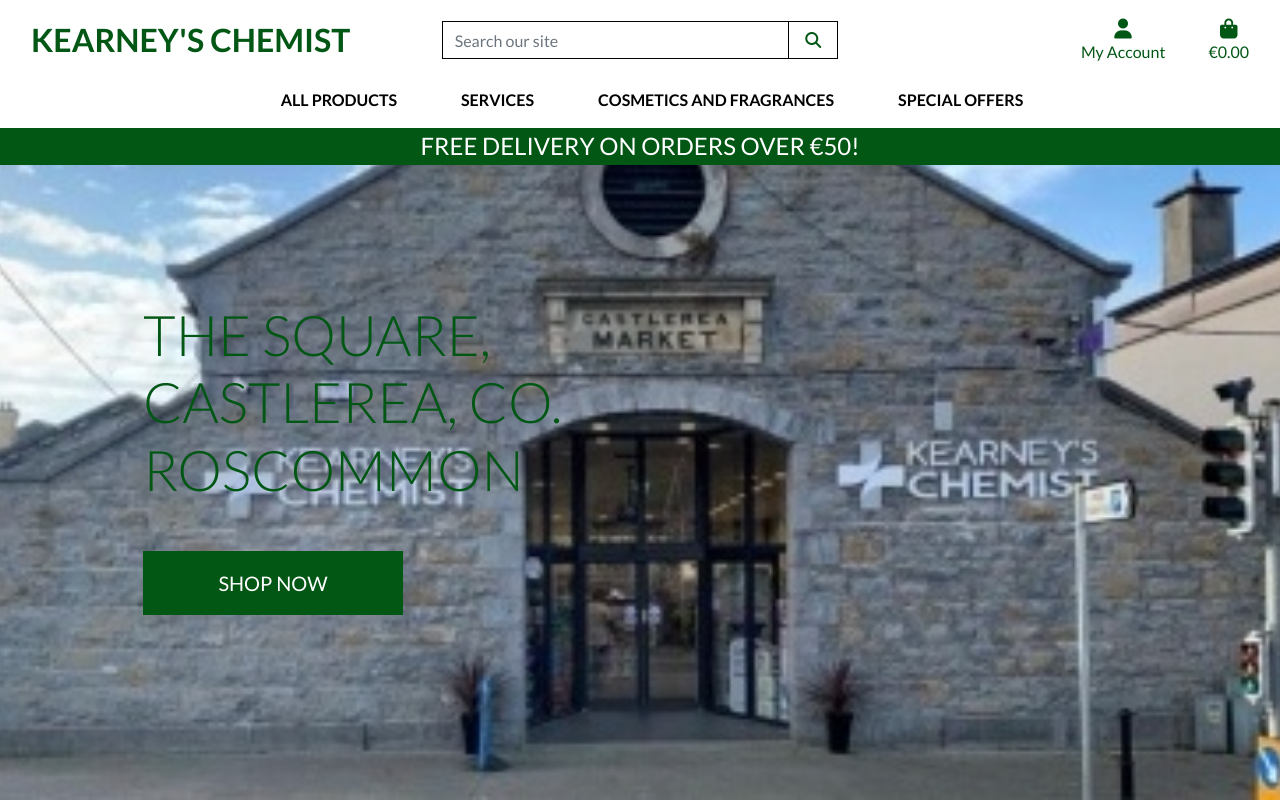
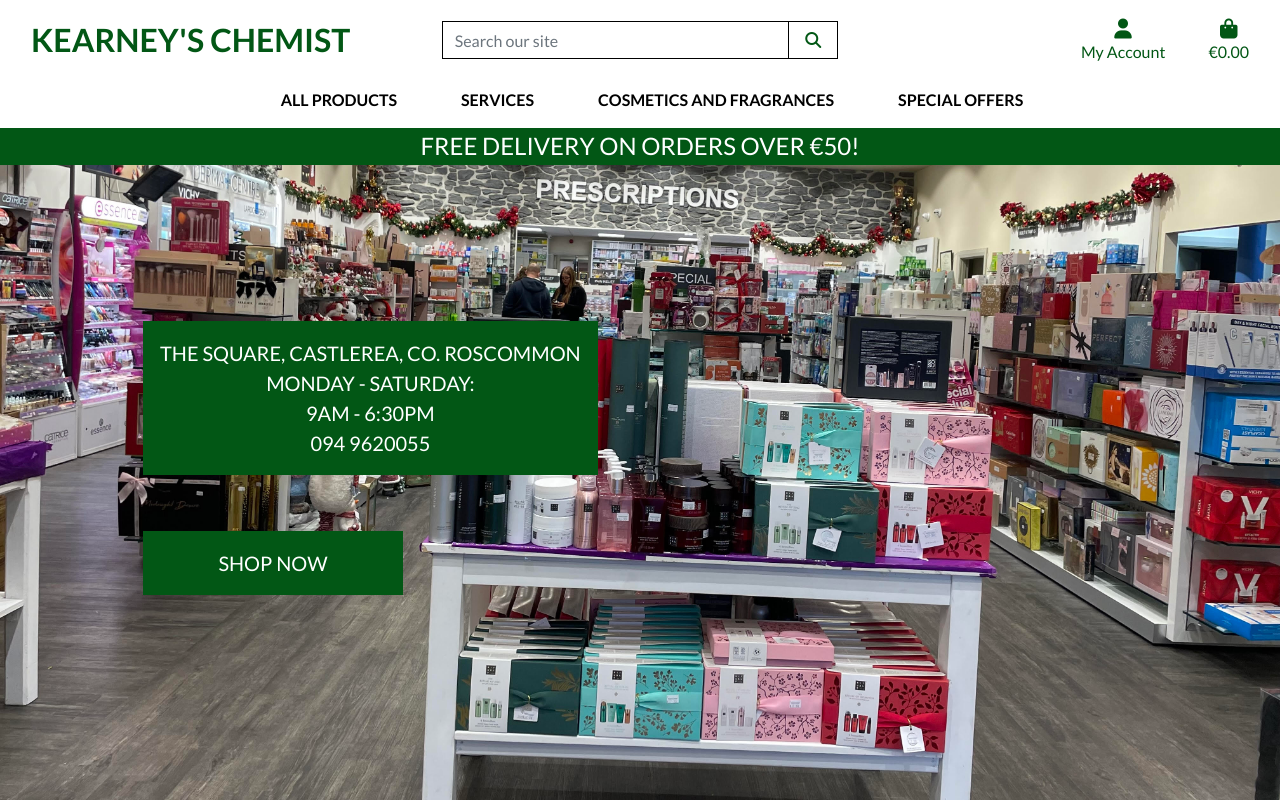
Before and after one commit to CliveC99/kearneys, a Django app: page / in a window 1280 px wide. Run offline with Django 3.2, Linux system fonts and the light colour scheme; some libraries are stand-ins or nearby versions.

Commit message:
Update home screen and text

```diff
--- a/home/templates/home/index.html
+++ b/home/templates/home/index.html
@@ -13,8 +13,12 @@
     <div class="container h-100">
         <div class="row h-100">
             <div class="col-7 col-md-6 my-auto">
-                <h1 class="display-4 logo-font green-colour">
+                <h1 class="shop-now-button btn btn-lg rounded-0 text-uppercase py-3 text-white">
                     The Square, Castlerea, Co. Roscommon
+                    <br>
+                    Monday - Saturday: <br> 9AM - 6:30PM
+                    <br>
+                    094 9620055
                 </h1>
                 <div class="my-5">
                     <h4>
--- a/static/css/base.css
+++ b/static/css/base.css
@@ -3,7 +3,7 @@ html {
 }
 
 body {
-    background: url('/media/kearnys.jpg') no-repeat center center fixed;
+    background: url('/media/unnamed.jpg') no-repeat center center fixed;
     background-size: cover;
     height: calc(100vh - 164px);
     color: #555;
```
Also changed, not shown: media/unnamed.jpg (added).
